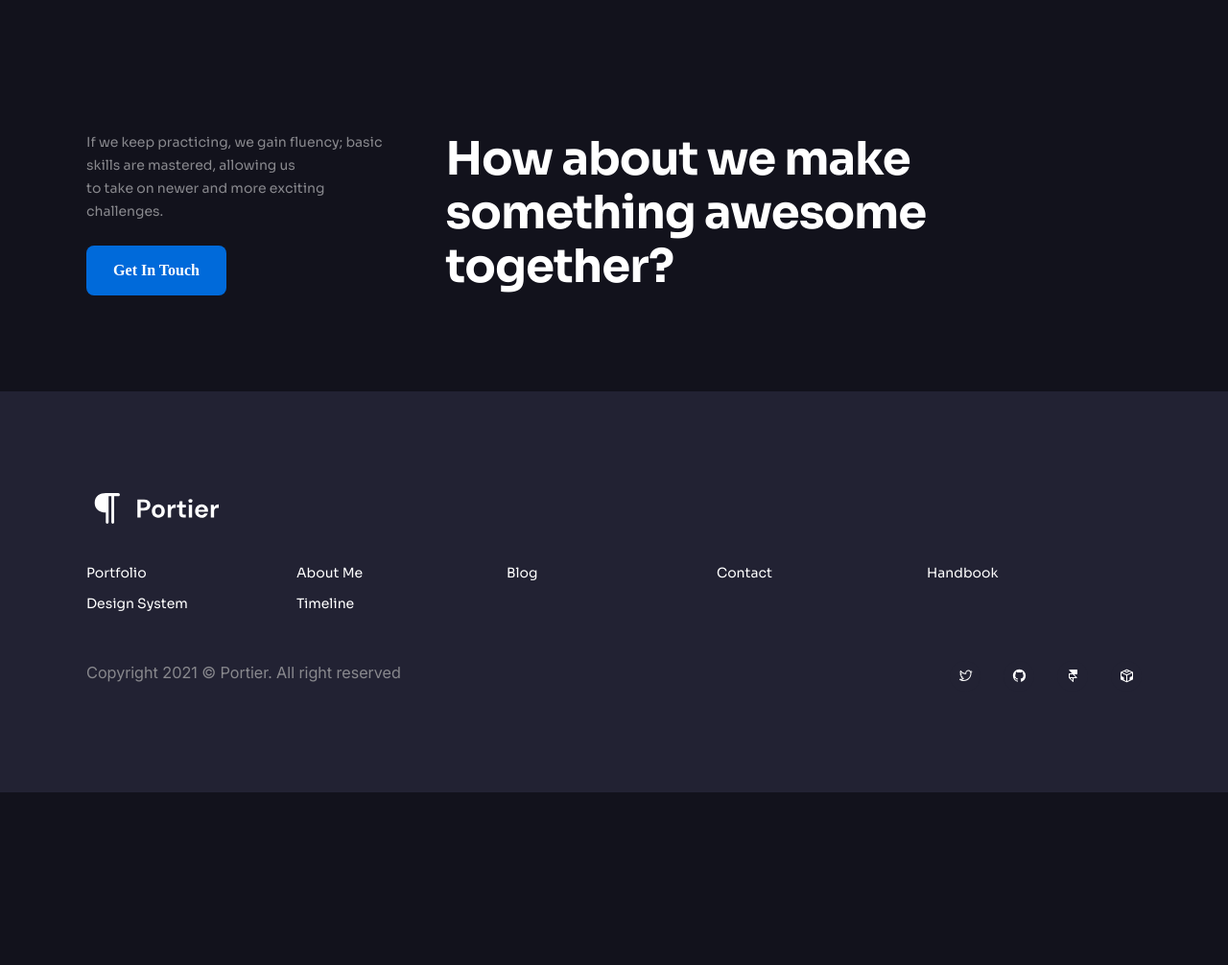
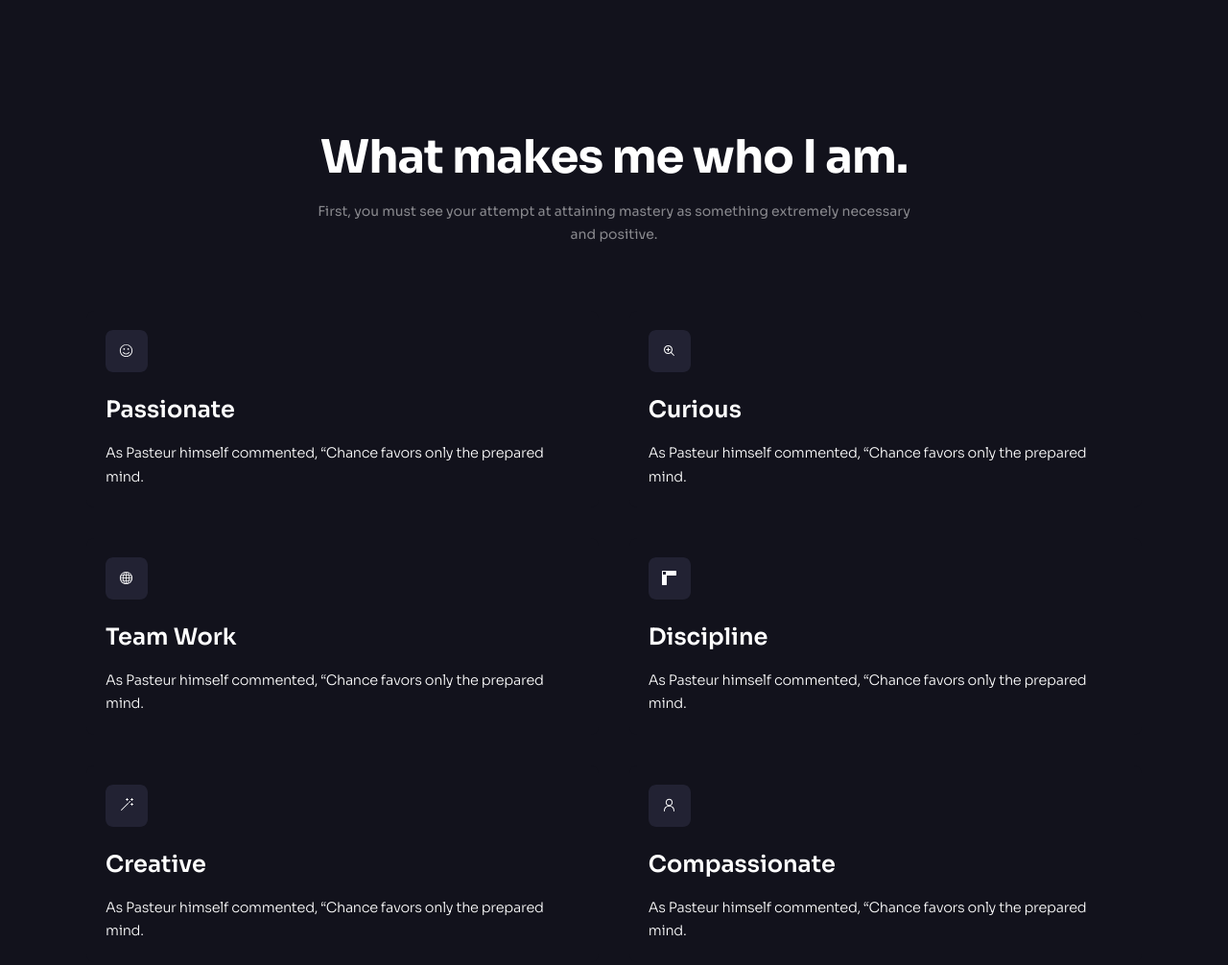
Before and after one commit to stilistica/PortierDigital, a website with bundled scripts: page docs/about.html in a window 1280 px wide. Shown: the part 840-1846 px from the top of the page at 96% size. Before the commit the page ends 1666 px from the top, so only its background shows below. Built offline with nearby package versions, Linux system fonts and the light colour scheme; a web font is replaced by a local one.

Commit message:
done values

```diff
--- a/docs/about.html
+++ b/docs/about.html
@@ -5,7 +5,7 @@
   <link rel="icon" type="image/svg+xml" href="img/favicon.svg?v=2" />
   <meta name="viewport" content="width=device-width, initial-scale=1.0" />
   <title>About Me</title>
-  <link rel="stylesheet" href="css/style.min.css?_v=20250930110608" />
+  <link rel="stylesheet" href="css/style.min.css?_v=20250930123424" />
 </head>
 
   <body>
@@ -65,7 +65,17 @@
   </div>
 </section>
 
+      <section class="section container">
+	<div class="values">
+		<div class="values__info">
+			<h2>What makes me who I am.</h2>
+			<p>First, you must see your attempt at attaining mastery as something extremely necessary and positive.</p>
+		</div>
+		<ul class="values__cards">
 
+		</ul>
+	</div>
+</section>
 
 
 			<section class="section container">
@@ -131,6 +141,6 @@
 </footer>
 
 
-    <script defer src="js/main.min.js?_v=20250930110608"></script>
+    <script defer src="js/main.min.js?_v=20250930123424"></script>
   </body>
 </html>
--- a/gulp/version.json
+++ b/gulp/version.json
@@ -1,3 +1,3 @@
 {
-    "main": "20250930110608"
+    "main": "20250930123424"
 }
--- a/src/js/main.js
+++ b/src/js/main.js
@@ -1,3 +1,4 @@
 import "./modules/header.js";
 import "./modules/works.js";
 import "./modules/testimonials.js";
+import "./modules/values.js";
--- /dev/null
+++ b/src/js/modules/values.js
@@ -0,0 +1,53 @@
+const valuesArr = [
+  {
+    svg: "img/sprite.svg#icon-smile",
+    title: "Passionate",
+    desc: "As Pasteur himself commented, “Chance favors only the prepared mind.",
+  },
+  {
+    svg: "img/sprite.svg#icon-fur",
+    title: "Curious",
+    desc: "As Pasteur himself commented, “Chance favors only the prepared mind.",
+  },
+  {
+    svg: "img/sprite.svg#icon-planet",
+    title: "Team Work",
+    desc: "As Pasteur himself commented, “Chance favors only the prepared mind.",
+  },
+  {
+    svg: "img/sprite.svg#icon-sm",
+    title: "Discipline",
+    desc: "As Pasteur himself commented, “Chance favors only the prepared mind.",
+  },
+  {
+    svg: "img/sprite.svg#icon-magic",
+    title: "Creative",
+    desc: "As Pasteur himself commented, “Chance favors only the prepared mind.",
+  },
+  {
+    svg: "img/sprite.svg#icon-person",
+    title: "Compassionate",
+    desc: "As Pasteur himself commented, “Chance favors only the prepared mind.",
+  },
+];
+
+const valuesContainer = document.querySelector(".values__cards");
+
+if (valuesContainer) {
+  const cardsHtmlValues = valuesArr.map(
+    ({ svg, title, desc }) => {
+      return `
+			<div class="card">
+        <svg class="card__svg">
+          <use href="${svg}"></use>
+        </svg>
+        <div class="card__info">
+          <h2 class="card__info-title">${title}</h2>
+          <p class="card__info-text">${desc}</p>
+        </div>
+      </div>
+			`
+    }
+  );
+  valuesContainer.innerHTML = cardsHtmlValues.join("");
+}
--- /dev/null
+++ b/src/scss/components/about/values.scss
@@ -0,0 +1,76 @@
+@use "../../base/globals.scss" as s;
+
+.values {
+  @include s.d-flex($direction: column, $align: center);
+  gap: 48px;
+
+  &__info {
+    @include s.d-flex($direction: column, $align: center);
+    text-align: center;
+    gap: 16px;
+
+    h2 {
+      font-weight: 700;
+      font-size: 32px;
+      line-height: 1.25;
+      letter-spacing: -0.01em;
+    }
+    p {
+      font-weight: 400;
+      font-size: 14px;
+      line-height: 1.71429;
+      text-align: center;
+      color: s.$color__gray;
+    }
+  }
+
+  &__cards {
+    width: 100%;
+    display: grid;
+    grid-template-columns: 1fr;
+
+    gap: 32px;
+
+    & .card {
+      width: 100%;
+    }
+  }
+
+  // ---------------------- 768 -------------------
+  @media (min-width: s.$media_768) {
+    gap: 68px;
+
+    &__info {
+      h2 {
+        font-size: 48px;
+        line-height: 1.16667;
+        letter-spacing: -0.02em;
+      }
+      p {
+        max-width: 640px;
+      }
+    }
+
+    &__cards {
+      grid-template-columns: repeat(2, 1fr);
+      gap: 31.5px;
+    }
+  }
+
+  // ---------------------- 1440 -------------------
+  @media (min-width: s.$media_1440) {
+    gap: 48px;
+
+    &__info {
+      p {
+        max-width: 600px;
+      }
+    }
+
+    &__cards {
+      grid-template-columns: repeat(3, 1fr);
+      column-gap: 32px;
+      row-gap: 30px;
+    }
+  }
+}
--- a/src/scss/style.scss
+++ b/src/scss/style.scss
@@ -24,3 +24,4 @@
 
 // --------- about ----------
 @use "./components/about/hero.scss" as *;
+@use "./components/about/values.scss" as *;
```
Also changed, not shown: docs/blog.html (+2 -2 lines), docs/index.html (+2 -11 lines), docs/portfolio.html (+2 -2 lines), docs/text.html (+2 -2 lines), src/components/about/values.html (+11 -0 lines), src/components/homepage/hero.html (+0 -9 lines), docs/css/style.min.css, docs/js/main.min.js.
